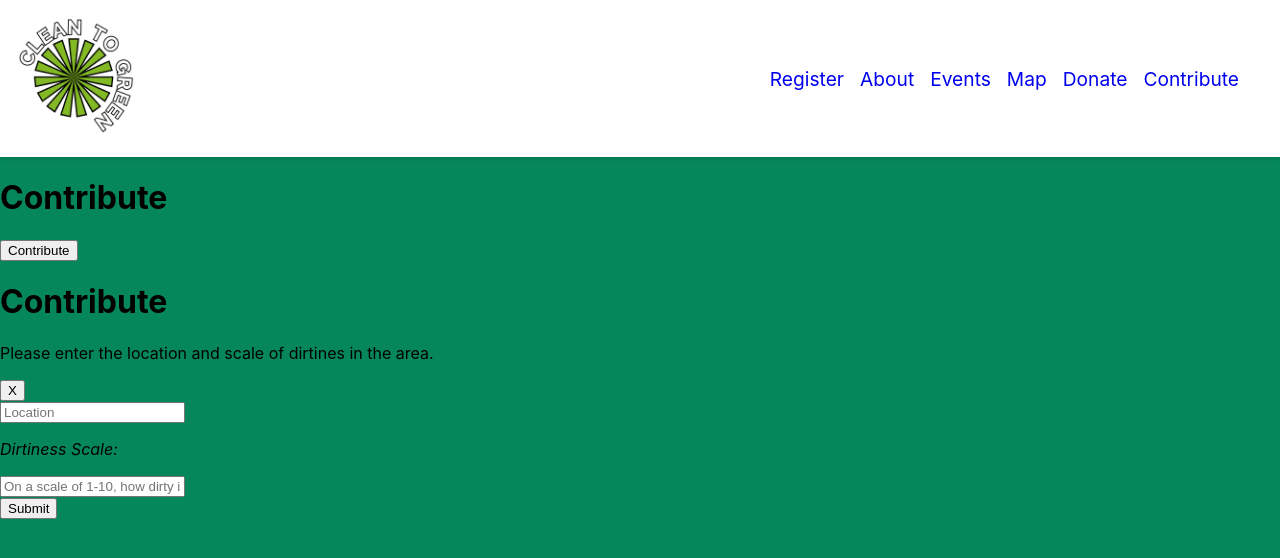
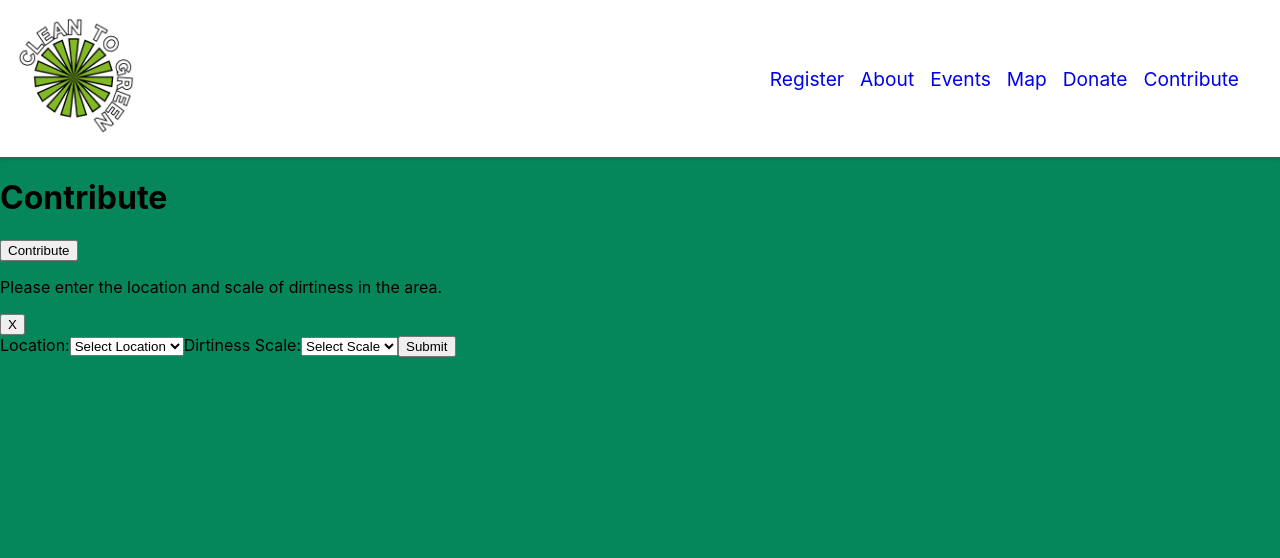
Before and after one commit to FindlayMB/ThemProfessionalHaters, a React (Create React App) app in the folder clean_to_green/: page /contribute in a window 1280 px wide. Both pictures are taken after a click on the button "Contribute". Shown: the top 558 px of the page. Built offline with nearby package versions, Linux system fonts and the light colour scheme.

Commit message:
waiting for API

```diff
--- a/clean_to_green/src/components/contribute/contribute.jsx
+++ b/clean_to_green/src/components/contribute/contribute.jsx
@@ -4,6 +4,7 @@ const Contribute = () => {
   const [location, setLoc] = useState("");
   const [scale, setScale] = useState("");
   const [visible, setVisible] = useState(false);
+  const [data, setData] = useState([]);
 
   const toggleVisible = () => {
     setVisible(!visible);
@@ -15,12 +16,60 @@ const Contribute = () => {
     setScale("");
   };
 
+  window.onload = async() => {
+    getData();
+  };
+
+  const getData = async () => {
+    const promise = await fetch(
+      `API URL`,
+      {
+        method: "GET",
+        headers: {
+          "Content-Type": "application/json",
+        },
+      }
+    );
+
+    try {
+      const temp = await promise.json();
+      const temp2 = temp["data"];
+      setData(temp2);
+    }
+    catch {
+        console.log("Failed");
+        setData([]);
+    }
+  };
+
   const onSubmitForm = async (e) => {
     e.preventDefault();
-    // console.log(name, date, file);
     const formData = new FormData();
     formData.append("location", location);
     formData.append("scale", scale);
+
+    const writeButton = document.getElementById("write-button");
+    writeButton.disabled = true;
+
+    const promise = await fetch(
+      "API URL",
+      { method: "POST", body: formData }
+    );
+
+    try {
+      const returnInfo = await promise.json();
+      const temp = [
+        ...data,
+        {
+          name: returnInfo["data"]["location"],
+          born: returnInfo["data"]["scale"],
+        },
+      ];
+
+      setData(temp);
+    } catch {
+      console.log("Failed");
+    }
   };
 
   return (
@@ -37,36 +86,46 @@ const Contribute = () => {
       </header>
     {visible && (
         <div id="ContributeShell">
-          <h1>Contribute</h1>
           <p>
-            Please enter the location and scale of dirtines in the area.
+            Please enter the location and scale of dirtiness in the area.
           </p>
           <button id="close-button" onClick={xButton}>
             X
           </button>
           <form onSubmit={(e) => onSubmitForm(e)}>
-            <input
-              id="location "
+          <label htmlFor="location">Location:</label>
+            <select
+              id="location"
               required
-              type="text"
               value={location}
+              onChange={(e) => setLoc(e.target.value)}
+            >
+              <option value="">Select Location</option>
+              <option value="Location1">Location 1</option>
+              <option value="Location2">Location 2</option>
 
-              onChange={(e) => setLoc(e.target.value)}
-              placeholder="Location"
-            />
-            <div id="scale">
-              <p>
-                <i>Dirtiness Scale:</i>
-              </p>
-              <input
-                className="scale1"
-                type="text"
-                value={scale}
-                required
-                onChange={(e) => setScale(e.target.value)}
-                placeholder="On a scale of 1-10, how dirty is the area?"
-              />
-            </div>
+            </select>
+
+            <label htmlFor="scale">Dirtiness Scale:</label>
+            <select
+              id="scale"
+              className="scale1"
+              required
+              value={scale}
+              onChange={(e) => setScale(e.target.value)}
+            >
+              <option value="">Select Scale</option>
+              <option value="1">1</option>
+              <option value="2">2</option>
+              <option value="1">3</option>
+              <option value="2">4</option>
+              <option value="1">5</option>
+              <option value="2">6</option>
+              <option value="1">7</option>
+              <option value="2">8</option>
+              <option value="1">9</option>
+              <option value="2">10</option>
+            </select>
 
             <button id="write-button" type="submit">
               {" "}
```
